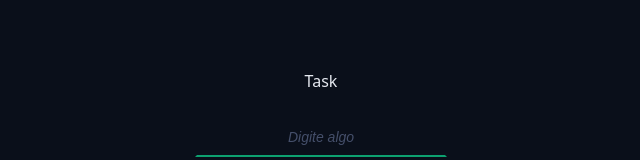
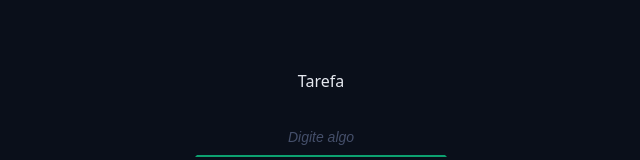
Before and after one commit to JefersonLucas/chronos-pomodoro, a React (Vite) app: page / in a window 1280 px wide. Shown: the part 471-631 px from the top of the page, without its empty margins (319-959 px from the left). Built offline with nearby package versions, Linux system fonts and the light colour scheme.

Commit message:
feat: modified label input

```diff
--- a/src/components/MainForm/index.tsx
+++ b/src/components/MainForm/index.tsx
@@ -95,7 +95,7 @@ export function MainForm() {
 		<form onSubmit={handleNewTask} className="form" action="">
 			<div className="formRow">
 				<DefaultInput
-					labelText="Task"
+					labelText="Tarefa"
 					id="meuInput"
 					type="text"
 					title="Descrição"
```
